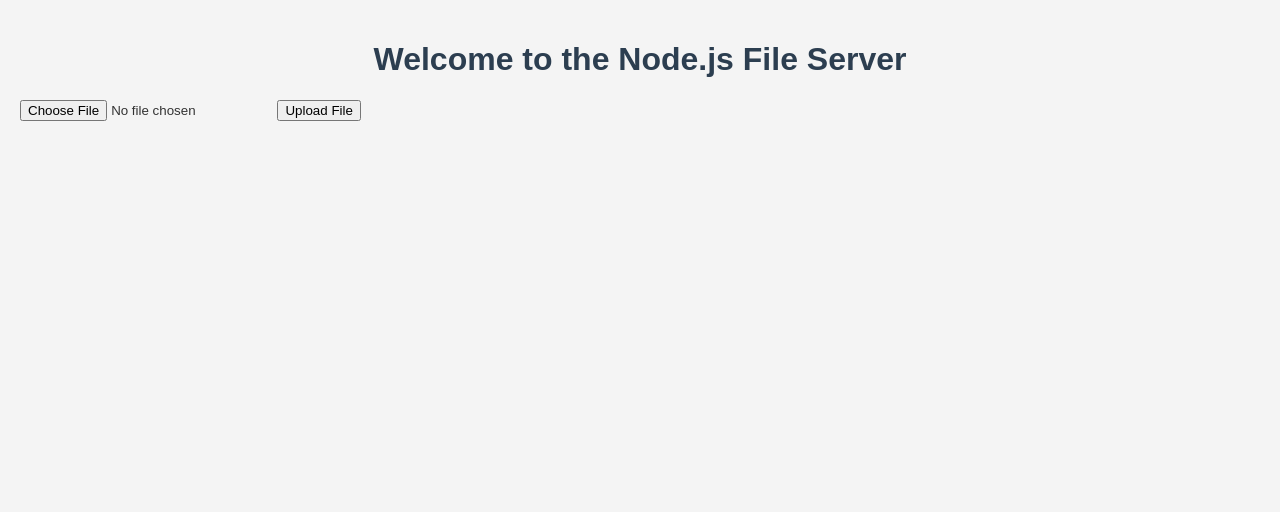
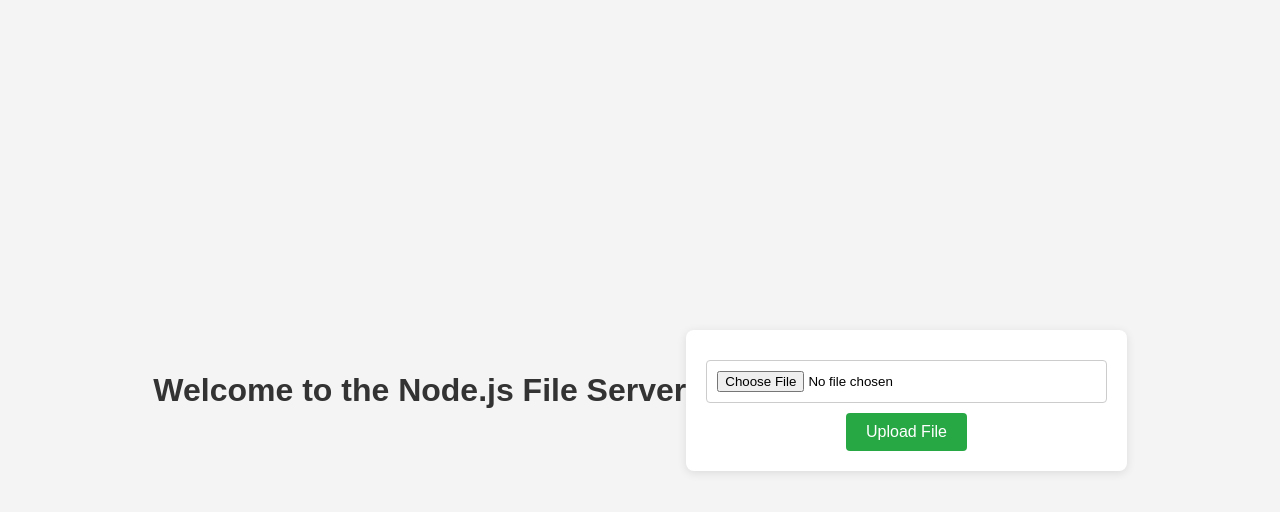
Before and after one commit to irah00009/file-serving-node, a website: page public/index.html in a window 1280 px wide. Drawn offline with Linux system fonts and the light colour scheme.

Commit message:
Updated file server features

```diff
--- a/public/index.html
+++ b/public/index.html
@@ -9,7 +9,7 @@
 <body>
     <h1>Welcome to the Node.js File Server</h1>
     <form action="/upload" method="POST" enctype="multipart/form-data">
-        <input type="file" name="file" required>
+        <input type="file" name="file" accept=".jpeg, .jpg, .png, .gif, .pdf" required>
         <button type="submit">Upload File</button>
     </form>
 </body>
--- a/public/style.css
+++ b/public/style.css
@@ -1,12 +1,57 @@
-body {
-    font-family: Arial, sans-serif;
-    background-color: #f4f4f4;
-    color: #333;
+/* Reset some default styles */
+body, h1, form {
     margin: 0;
-    padding: 20px;
+    padding: 0;
 }
 
+/* Set a background color and font for the body */
+body {
+    background-color: #f4f4f4; /* Light gray background */
+    font-family: Arial, sans-serif; /* Clean font */
+    display: flex;
+    justify-content: center;
+    align-items: center;
+    height: 100vh; /* Full viewport height */
+}
+
+/* Style the main heading */
 h1 {
-    color: #2c3e50;
-    text-align: center;
+    color: #333; /* Dark gray color */
+    margin-bottom: 20px; /* Space below the heading */
 }
+
+/* Style the form */
+form {
+    background: white; /* White background for the form */
+    padding: 20px; /* Padding inside the form */
+    border-radius: 8px; /* Rounded corners */
+    box-shadow: 0 2px 10px rgba(0, 0, 0, 0.1); /* Subtle shadow */
+    text-align: center; /* Center text in the form */
+}
+
+/* Style the file input */
+input[type="file"] {
+    margin: 10px 0; /* Space around the input */
+    padding: 10px; /* Padding inside the input */
+    border: 1px solid #ccc; /* Light gray border */
+    border-radius: 4px; /* Rounded corners */
+    width: 100%; /* Full width */
+    box-sizing: border-box; /* Include padding in width */
+}
+
+/* Style the submit button */
+button {
+    background-color: #28a745; /* Green background */
+    color: white; /* White text */
+    border: none; /* No border */
+    padding: 10px 20px; /* Padding inside the button */
+    border-radius: 4px; /* Rounded corners */
+    cursor: pointer; /* Pointer cursor on hover */
+    font-size: 16px; /* Larger text */
+    transition: background-color 0.3s; /* Smooth transition */
+}
+
+/* Change button color on hover */
+button:hover {
+    background-color: #218838; /* Darker green on hover */
+}
```
